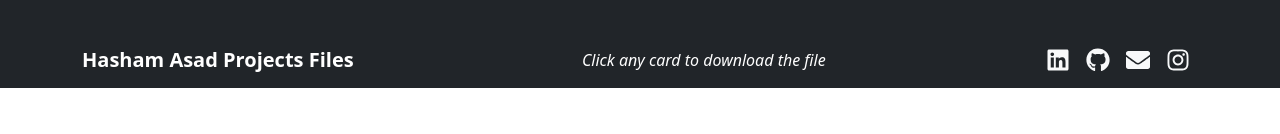
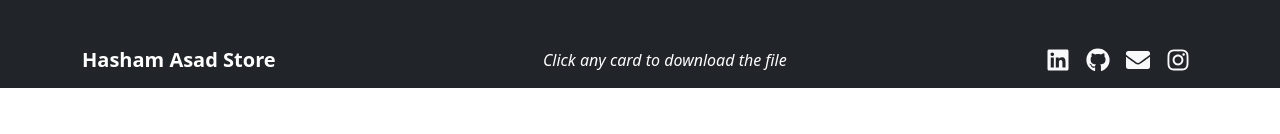
Before and after one commit to H5SH/Hasham-Store, a React (Create React App) app: page / in a window 1280 px wide. Shown: the top 134 px of the page. Built offline with nearby package versions, Linux system fonts and the light colour scheme.

Commit message:
hashamStore

```diff
--- a/public/index.html
+++ b/public/index.html
@@ -24,7 +24,7 @@
       work correctly both with client-side routing and a non-root public URL.
       Learn how to configure a non-root public URL by running `npm run build`.
     -->
-    <title>Hasham's Projects</title>
+    <title>Hasham Store</title>
   </head>
   <body>
     <div id="root"></div>
--- a/src/App.js
+++ b/src/App.js
@@ -9,7 +9,7 @@ function App() {
     <div className="App d-flex flex-column min-vh-100">
       <Navbar bg="dark" variant="dark" className="mb-3">
         <Container>
-          <Navbar.Brand href="#home">Hasham Asad Projects Files</Navbar.Brand>
+          <Navbar.Brand href="#home">Hasham Asad Store</Navbar.Brand>
           <div className="header-info ml-auto">
             <span style={{fontStyle: 'italic'}} className="text-white font-weight-light font-italic">Click any card to download the file</span>
           </div>
```
